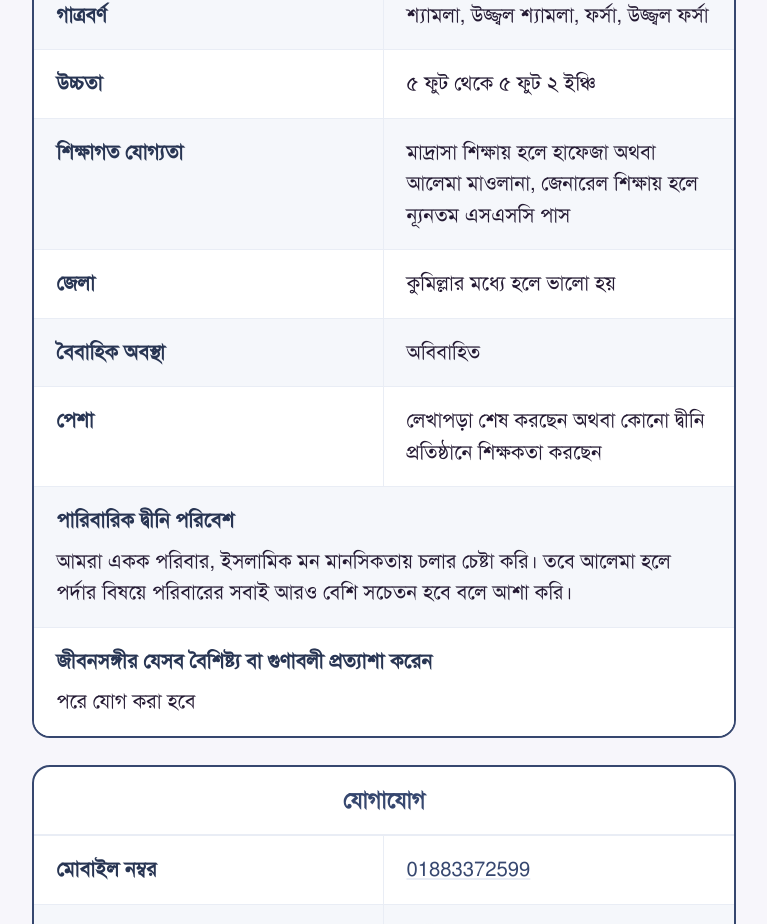
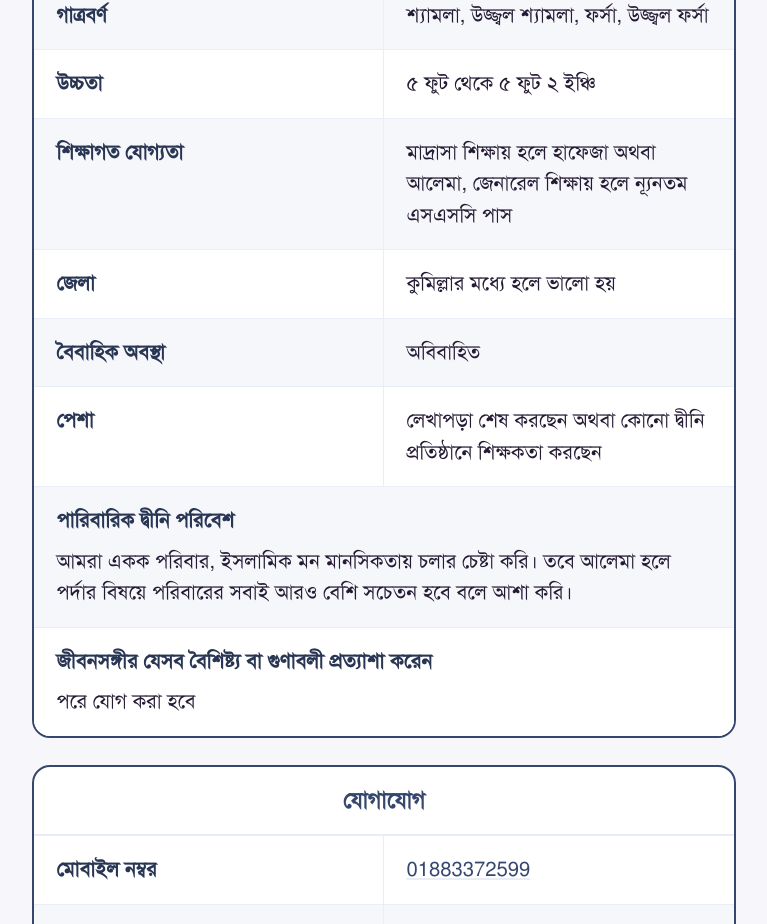
Before and after one commit to shakilahmedsamim/shahin-sarker-resume, a Next.js app: page / in a window 1280 px wide. Shown: the part 4173-5097 px from the top of the page, without its empty margins (490-1257 px from the left). Built offline with nearby package versions, Linux system fonts and the light colour scheme.

Commit message:
Drop মাওলানা from expected partner education line
Co-Authored-By: Claude Sonnet 5 <noreply@anthropic.com>
Claude-Session: https://claude.ai/code/session_01YHqhK4iKkcfVQ4VaveHXWg

```diff
--- a/src/data/resume.ts
+++ b/src/data/resume.ts
@@ -135,7 +135,7 @@ export const sections: Section[] = [
       { label: "উচ্চতা", value: "৫ ফুট থেকে ৫ ফুট ২ ইঞ্চি" },
       {
         label: "শিক্ষাগত যোগ্যতা",
-        value: "মাদ্রাসা শিক্ষায় হলে হাফেজা অথবা আলেমা মাওলানা, জেনারেল শিক্ষায় হলে ন্যূনতম এসএসসি পাস",
+        value: "মাদ্রাসা শিক্ষায় হলে হাফেজা অথবা আলেমা, জেনারেল শিক্ষায় হলে ন্যূনতম এসএসসি পাস",
       },
       { label: "জেলা", value: "কুমিল্লার মধ্যে হলে ভালো হয়" },
       { label: "বৈবাহিক অবস্থা", value: "অবিবাহিত" },
```
Also changed, not shown: 1 other file (tests, documents, lock files or other folders).
